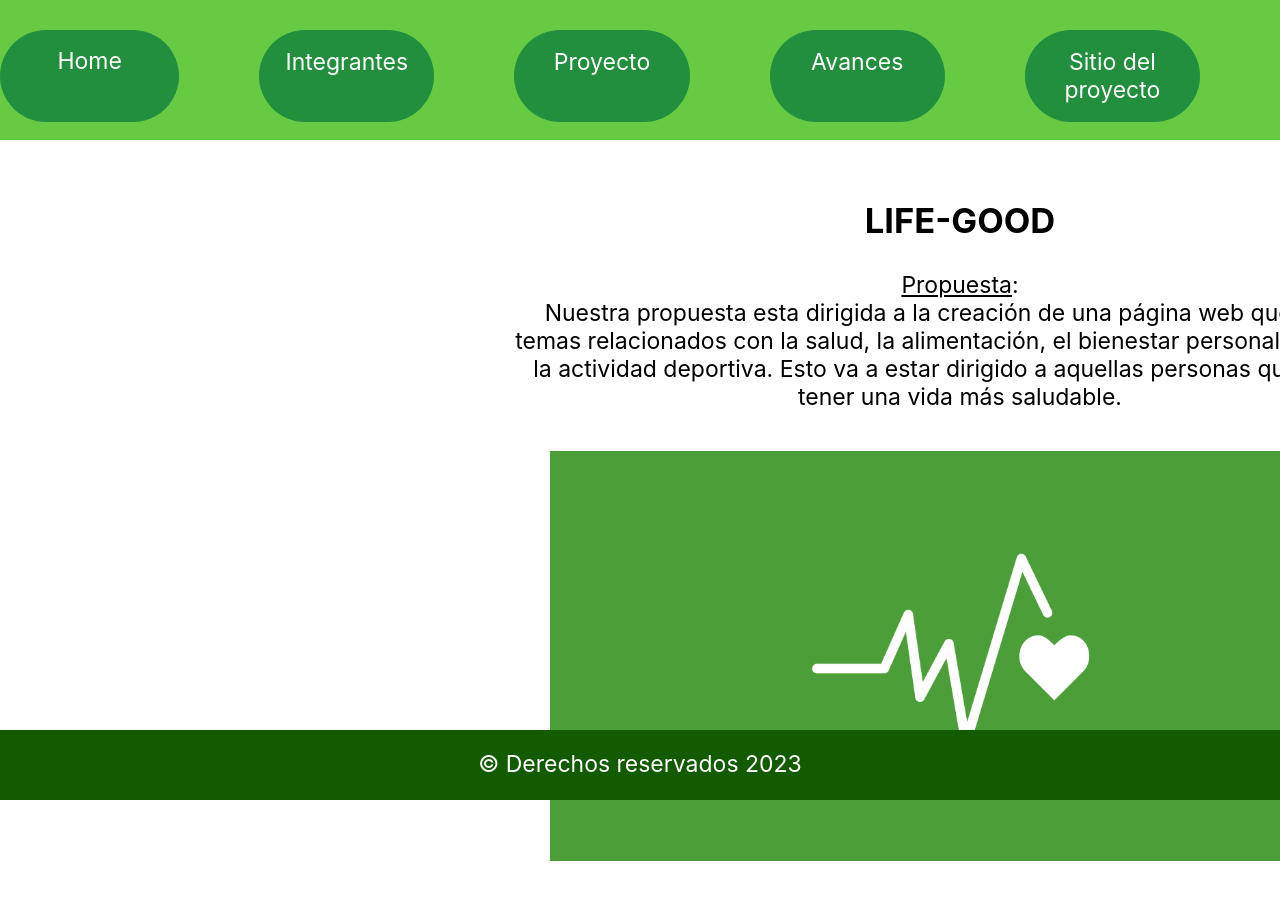
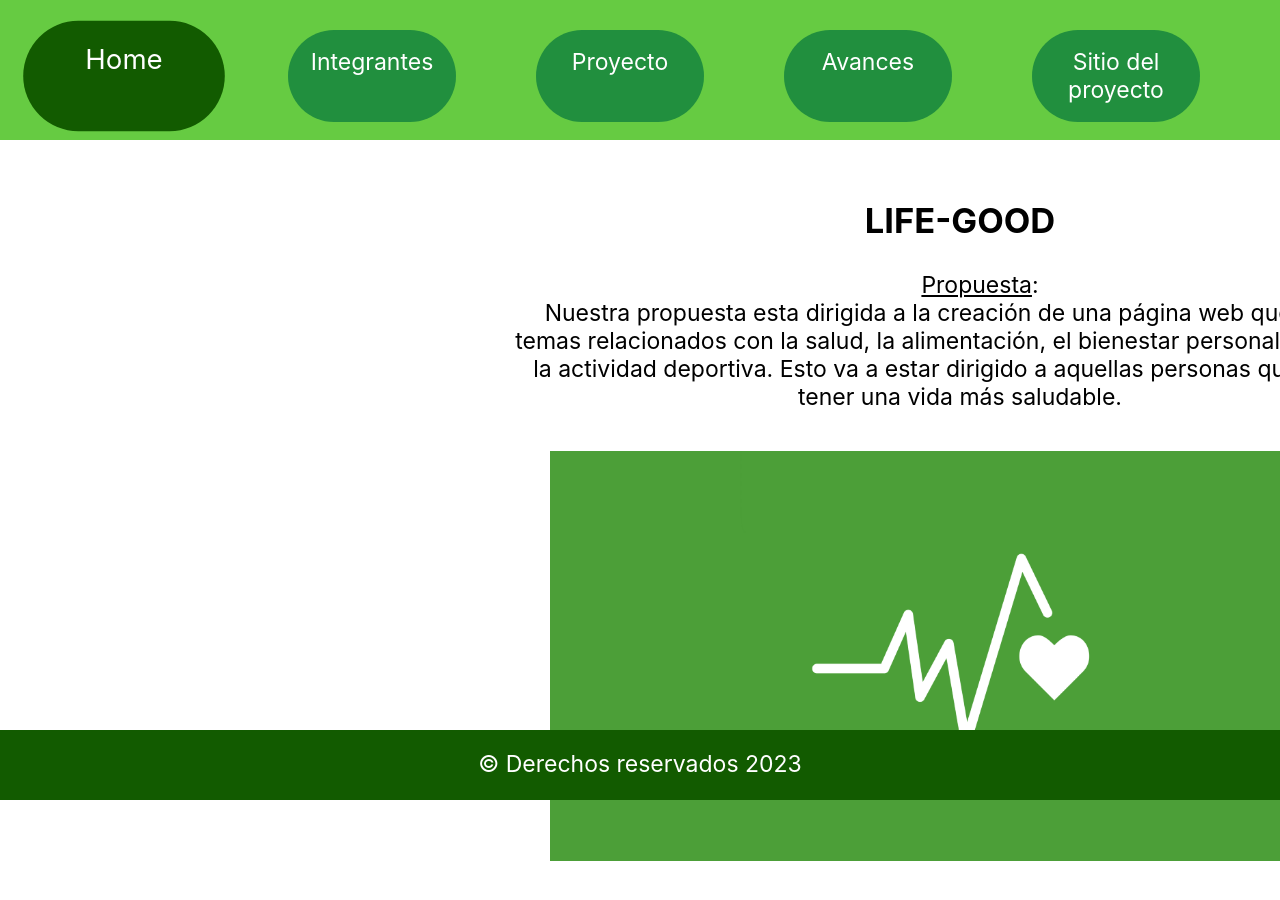
Before and after one commit to BautiMiano/desarrollo_grupo2, a plain HTML site: page proyecto.html in a window 1280 px wide. In both pictures the pointer is over the element "Home". Shown: the top 900 px of the page. Drawn offline with Linux system fonts and the light colour scheme.

Commit message:
nuevos cambios

```diff
--- a/estilos/style.css
+++ b/estilos/style.css
@@ -1,5 +1,4 @@
 * {
-    padding: 0;
     margin: 0;
 }
 
@@ -48,8 +47,14 @@ body {
 }
 
 .main_header_nav_boton:hover {
-    padding: 20px;
-    line-height: 1;
+    transform: scale(1.2);
+    transition: all 100ms;
+    -webkit-transition: all 300ms;
+    -moz-transition: all 300ms;
+    -ms-transition: all 300ms linear;
+    -o-transition: all 300ms linear;
+    background-color: #125B00 ;
+
 }
 footer{
     background-color: #125B00;
@@ -152,6 +157,7 @@ h3{
     width: 900px;
     position: relative;
     left: 450px;
+    overflow: auto;
 }
 .propuesta_proyecto{
     padding: 15px;
```
Also changed, not shown: index.html (+1 -1 lines), proyecto.html (+1 -0 lines).
